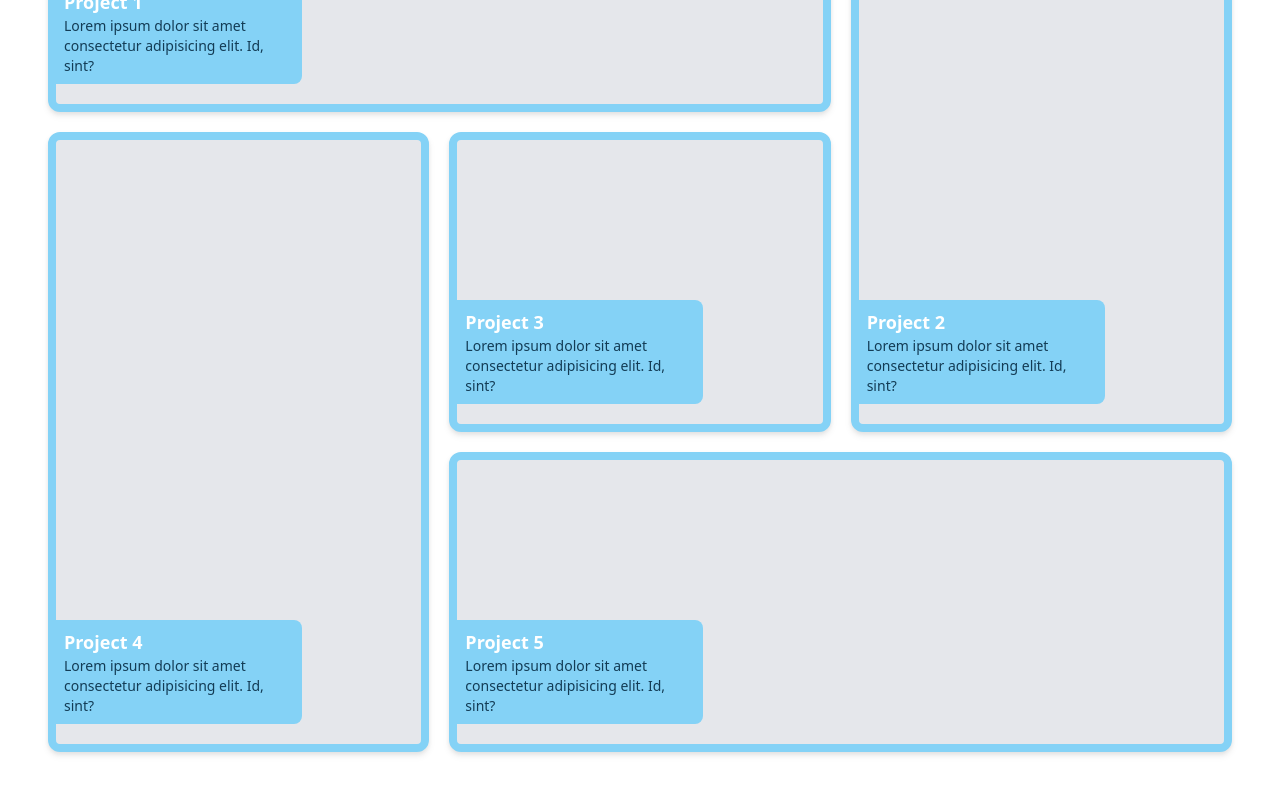
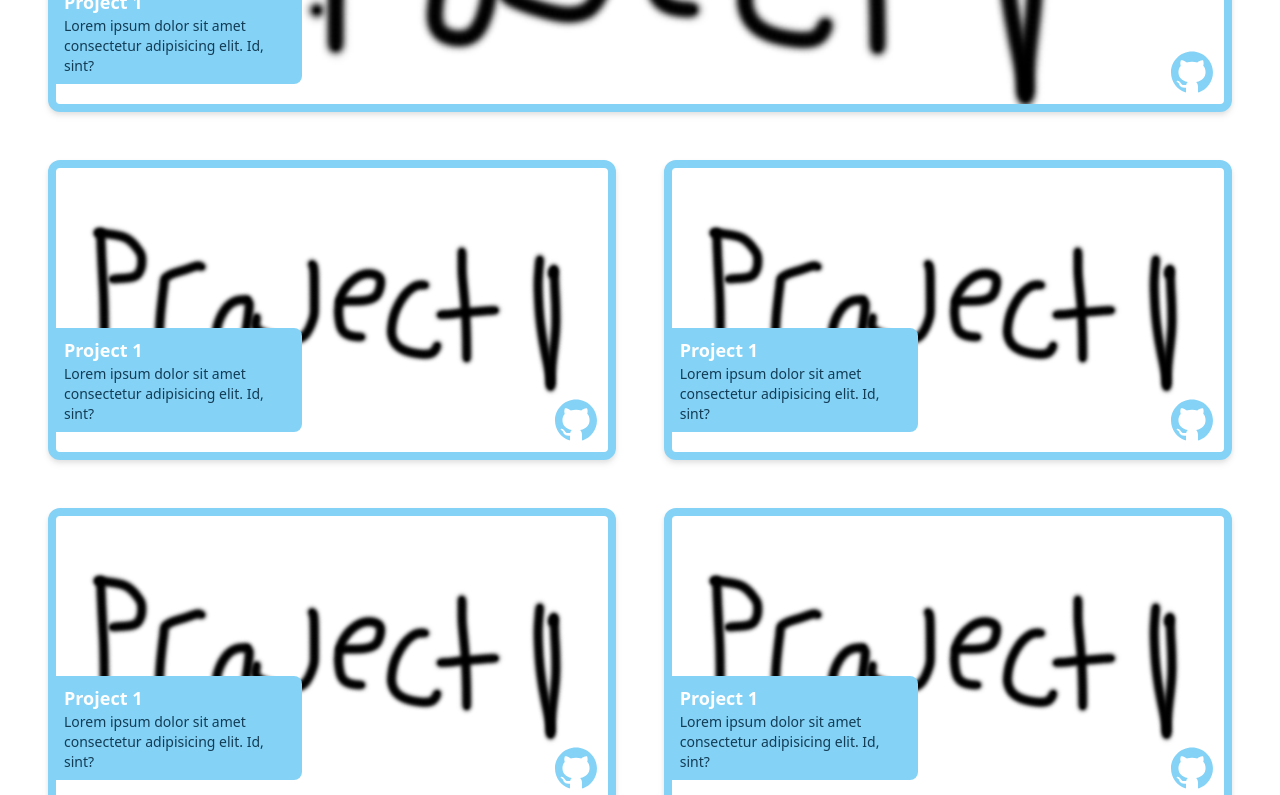
Before and after one commit to csutrick/Personal-Portfolio, a React (Create React App) app in the folder client/: page / in a window 1280 px wide. Shown: the part 1440-2235 px from the top of the page. Built offline with nearby package versions, Linux system fonts and the light colour scheme.

Commit message:
Redid projects section, redid layout

```diff
--- a/client/src/components/Projects/index.js
+++ b/client/src/components/Projects/index.js
@@ -1,49 +1,76 @@
 import React from "react";
+import { AiFillGithub } from 'react-icons/ai'
+import pic from '../../Assets/project-thumbnails/Untitled-1.png';
 
 const Projects = () => {
     return (
         <section className='w-full flex justify-center py-16'>
-            <div className='mx-12 w-[1250px] flex flex-col md:grid grid-cols-6 grid-rows-3 gap-5'>
-                {/* Project 1 */}
-                <div className='bg-gray-200 p-4 col-start-1 col-end-5 relative drop-shadow-md hover:drop-shadow-2xl
-                group rounded-xl border-[#84D2F6] hover:border-[#59A5D8] border-8 h-[300px] hover:scale-[1.02] transition-all duration-200 ease-in-out'>
-                    <div className='absolute bottom-5 -left-1 p-2 pl-3 bg-[#84D2F6] group-hover:bg-[#59A5D8] transition-colors duration-200 ease-in-out rounded-r-lg max-w-[250px]'>
+            <div className='mx-12 w-[1250px] flex flex-col md:flex-row items-center justify-between flex-wrap'>
+                {/* Hero Project */}
+                <a href="http://example.com/" target="_blank" rel="noopener noreferrer"
+                className='group relative flex h-[300px] w-[100%] mb-12 transition-all duration-300 ease-in-out
+                rounded-xl drop-shadow-md hover:drop-shadow-2xl border-8 border-[#84D2F6] hover:border-[#59A5D8] hover:scale-[1.02]
+                bg-center bg-cover bg-no-repeat backdrop-blur-none hover:backdrop-blur-sm' style={{ backgroundImage: `url(${pic})` }}>
+                    <div className='absolute bottom-5 -left-1 p-2 pl-3 bg-[#84D2F6] group-hover:bg-[#59A5D8] transition-colors duration-300 ease-in-out rounded-r-lg max-w-[250px]'>
                         <h2 className='font-bold text-white text-lg'>Project 1</h2>
                         <h3 className='text-sm text-[#133C55]'>Lorem ipsum dolor sit amet consectetur adipisicing elit. Id, sint?</h3>
                     </div>
-                </div>
+                    <a href="https://github.com/csutrick" className='absolute bottom-0 right-0 p-2 '>
+                        <AiFillGithub className='text-5xl hover:scale-[115%] text-[#84D2F6] group-hover:text-[#6bce70] transition-all duration-300 ease-in-out'/>
+                    </a>
+                </a>
                 {/* Project 2 */}
-                <div className='bg-gray-200 p-4 col-start-5 col-end-7 row-start-1 row-end-3 relative drop-shadow-md hover:drop-shadow-2xl
-                group rounded-xl border-[#84D2F6] hover:border-[#59A5D8] border-8 h-[300px] md:h-auto hover:scale-[1.02] transition-all duration-200 ease-in-out'>
-                    <div className='absolute bottom-5 -left-1 p-2 pl-3 bg-[#84D2F6] group-hover:bg-[#59A5D8] transition-colors duration-200 ease-in-out rounded-r-lg max-w-[250px]'>
-                        <h2 className='font-bold text-white text-lg'>Project 2</h2>
+                <a href="http://example.com/" target="_blank" rel="noopener noreferrer"
+                className='group relative flex h-[300px] w-[100%] md:w-[48%] mb-12 transition-all duration-300 ease-in-out
+                rounded-xl drop-shadow-md hover:drop-shadow-2xl border-8 border-[#84D2F6] hover:border-[#59A5D8] hover:scale-[1.02]
+                bg-center bg-cover bg-no-repeat backdrop-blur-none hover:backdrop-blur-sm' style={{ backgroundImage: `url(${pic})` }}>
+                    <div className='absolute bottom-5 -left-1 p-2 pl-3 bg-[#84D2F6] group-hover:bg-[#59A5D8] transition-colors duration-300 ease-in-out rounded-r-lg max-w-[250px]'>
+                        <h2 className='font-bold text-white text-lg'>Project 1</h2>
                         <h3 className='text-sm text-[#133C55]'>Lorem ipsum dolor sit amet consectetur adipisicing elit. Id, sint?</h3>
                     </div>
-                </div>
+                    <a href="https://github.com/csutrick" className='absolute bottom-0 right-0 p-2 '>
+                        <AiFillGithub className='text-5xl hover:scale-[115%] text-[#84D2F6] group-hover:text-[#6bce70] transition-all duration-300 ease-in-out'/>
+                    </a>
+                </a>
                 {/* Project 3 */}
-                <div className='bg-gray-200 p-4 col-start-3 col-end-5 row-start-2 row-end-3 relative drop-shadow-md hover:drop-shadow-2xl
-                group rounded-xl border-[#84D2F6] hover:border-[#59A5D8] border-8 h-[300px] hover:scale-[1.02] transition-all duration-200 ease-in-out'>
-                    <div className='absolute bottom-5 -left-1 p-2 pl-3 bg-[#84D2F6] group-hover:bg-[#59A5D8] transition-colors duration-200 ease-in-out rounded-r-lg max-w-[250px]'>
-                        <h2 className='font-bold text-white text-lg'>Project 3</h2>
+                <a href="http://example.com/" target="_blank" rel="noopener noreferrer"
+                className='group relative flex h-[300px] w-[100%] md:w-[48%] mb-12 transition-all duration-300 ease-in-out
+                rounded-xl drop-shadow-md hover:drop-shadow-2xl border-8 border-[#84D2F6] hover:border-[#59A5D8] hover:scale-[1.02]
+                bg-center bg-cover bg-no-repeat backdrop-blur-none hover:backdrop-blur-sm' style={{ backgroundImage: `url(${pic})` }}>
+                    <div className='absolute bottom-5 -left-1 p-2 pl-3 bg-[#84D2F6] group-hover:bg-[#59A5D8] transition-colors duration-300 ease-in-out rounded-r-lg max-w-[250px]'>
+                        <h2 className='font-bold text-white text-lg'>Project 1</h2>
                         <h3 className='text-sm text-[#133C55]'>Lorem ipsum dolor sit amet consectetur adipisicing elit. Id, sint?</h3>
                     </div>
-                </div>
+                    <a href="https://github.com/csutrick" className='absolute bottom-0 right-0 p-2 '>
+                        <AiFillGithub className='text-5xl hover:scale-[115%] text-[#84D2F6] group-hover:text-[#6bce70] transition-all duration-300 ease-in-out'/>
+                    </a>
+                </a>
                 {/* Project 4 */}
-                <div className='bg-gray-200 p-4 col-start-1 col-end-3 row-start-2 row-end-4 relative drop-shadow-md hover:drop-shadow-2xl
-                group rounded-xl border-[#84D2F6] hover:border-[#59A5D8] border-8 h-[300px] md:h-auto hover:scale-[1.02] transition-all duration-200 ease-in-out'>
-                    <div className='absolute bottom-5 -left-1 p-2 pl-3 bg-[#84D2F6] group-hover:bg-[#59A5D8] transition-colors duration-200 ease-in-out rounded-r-lg max-w-[250px]'>
-                        <h2 className='font-bold text-white text-lg'>Project 4</h2>
+                <a href="http://example.com/" target="_blank" rel="noopener noreferrer"
+                className='group relative flex h-[300px] w-[100%] md:w-[48%] transition-all duration-300 ease-in-out
+                rounded-xl drop-shadow-md hover:drop-shadow-2xl border-8 border-[#84D2F6] hover:border-[#59A5D8] hover:scale-[1.02]
+                bg-center bg-cover bg-no-repeat backdrop-blur-none hover:backdrop-blur-sm' style={{ backgroundImage: `url(${pic})` }}>
+                    <div className='absolute bottom-5 -left-1 p-2 pl-3 bg-[#84D2F6] group-hover:bg-[#59A5D8] transition-colors duration-300 ease-in-out rounded-r-lg max-w-[250px]'>
+                        <h2 className='font-bold text-white text-lg'>Project 1</h2>
                         <h3 className='text-sm text-[#133C55]'>Lorem ipsum dolor sit amet consectetur adipisicing elit. Id, sint?</h3>
                     </div>
-                </div>
+                    <a href="https://github.com/csutrick" className='absolute bottom-0 right-0 p-2 '>
+                        <AiFillGithub className='text-5xl hover:scale-[115%] text-[#84D2F6] group-hover:text-[#6bce70] transition-all duration-300 ease-in-out'/>
+                    </a>
+                </a>
                 {/* Project 5 */}
-                <div className='bg-gray-200 p-4 col-start-3 col-end-7 relative drop-shadow-md hover:drop-shadow-2xl
-                group rounded-xl border-[#84D2F6] hover:border-[#59A5D8] border-8 h-[300px] hover:scale-[1.02] transition-all duration-200 ease-in-out'>
-                    <div className='absolute bottom-5 -left-1 p-2 pl-3 bg-[#84D2F6] group-hover:bg-[#59A5D8] transition-colors duration-200 ease-in-out rounded-r-lg max-w-[250px]'>
-                        <h2 className='font-bold text-white text-lg'>Project 5</h2>
+                <a href="http://example.com/" target="_blank" rel="noopener noreferrer"
+                className='group relative flex h-[300px] w-[100%] md:w-[48%] transition-all duration-300 ease-in-out
+                rounded-xl drop-shadow-md hover:drop-shadow-2xl border-8 border-[#84D2F6] hover:border-[#59A5D8] hover:scale-[1.02]
+                bg-center bg-cover bg-no-repeat backdrop-blur-none hover:backdrop-blur-sm' style={{ backgroundImage: `url(${pic})` }}>
+                    <div className='absolute bottom-5 -left-1 p-2 pl-3 bg-[#84D2F6] group-hover:bg-[#59A5D8] transition-colors duration-300 ease-in-out rounded-r-lg max-w-[250px]'>
+                        <h2 className='font-bold text-white text-lg'>Project 1</h2>
                         <h3 className='text-sm text-[#133C55]'>Lorem ipsum dolor sit amet consectetur adipisicing elit. Id, sint?</h3>
                     </div>
-                </div>
+                    <a href="https://github.com/csutrick" className='absolute bottom-0 right-0 p-2 '>
+                        <AiFillGithub className='text-5xl hover:scale-[115%] text-[#84D2F6] group-hover:text-[#6bce70] transition-all duration-300 ease-in-out'/>
+                    </a>
+                </a>
             </div>
         </section>
     )
```
Also changed, not shown: client/src/Assets/project-thumbnails/Untitled-1.png (added).
